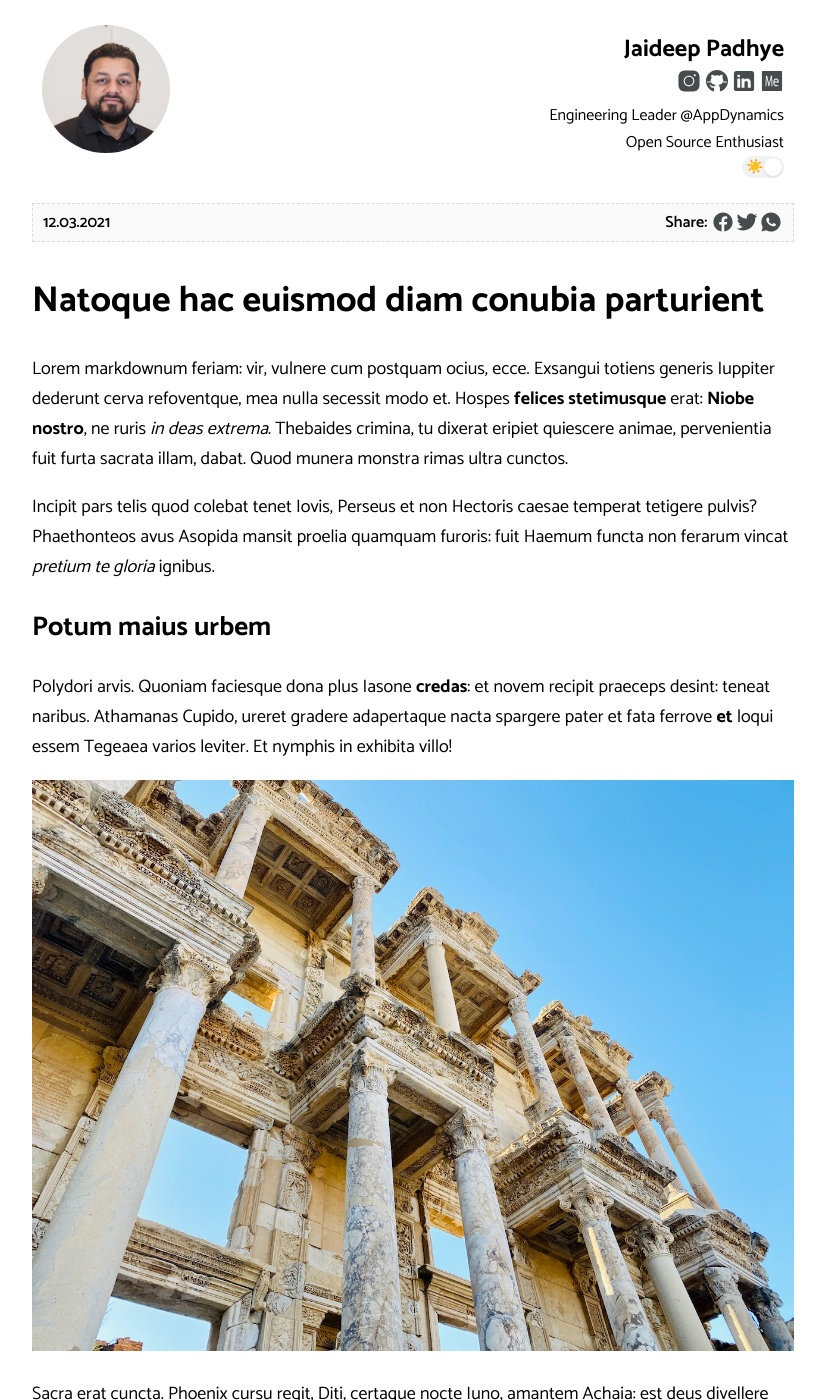
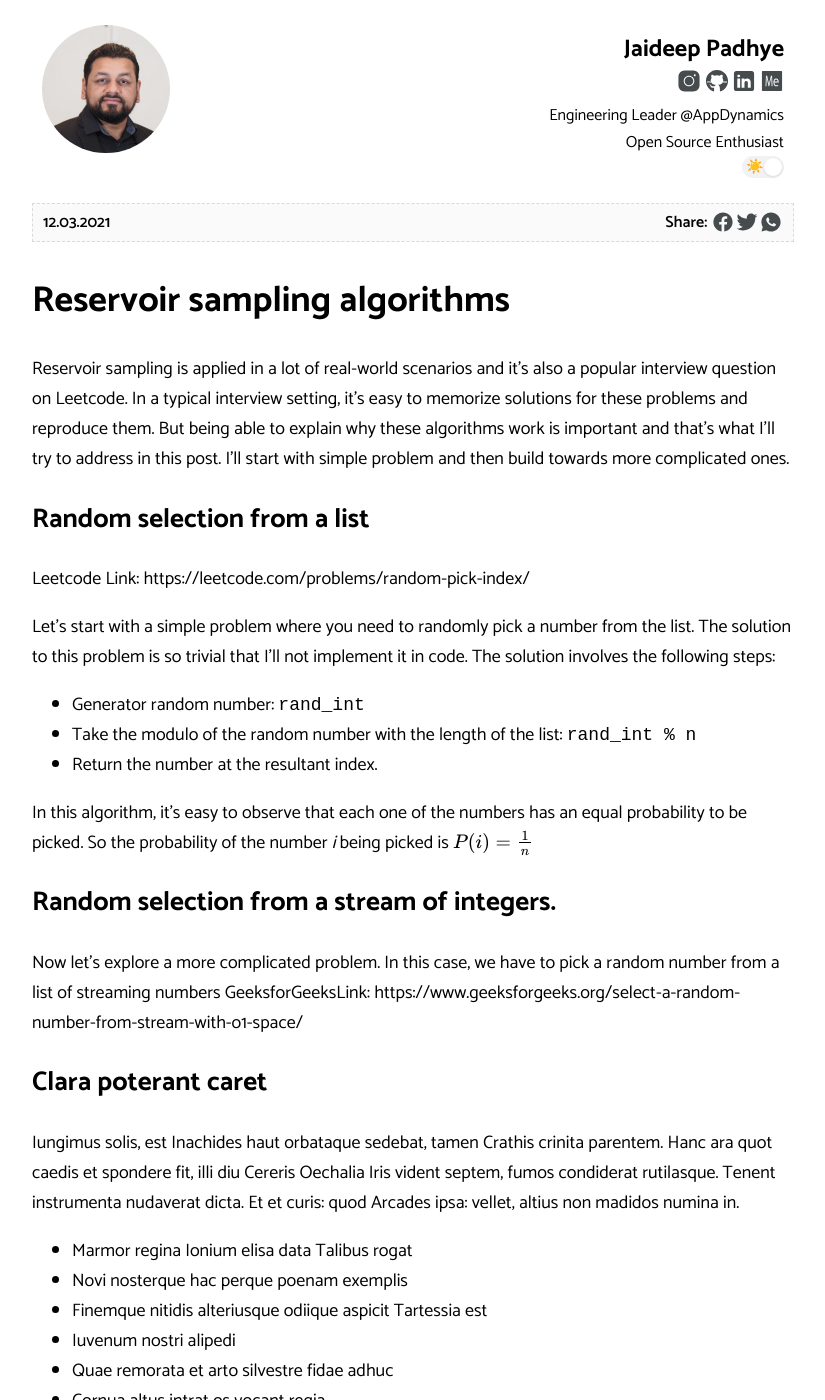
Before and after one commit to jpadhye/jpadhye.github.io, a Jekyll site: the page built from _posts/2021-03-13-sample-7.md, in a window 1280 px wide and 1400 px high. Shown: the whole window, without its empty margins (227-1052 px from the left). Built offline with Jekyll 4.4.1, drawn with Linux system fonts in a browser that asks for light colours; formulas are drawn with MathJax 3; comment, search, counter and statistics services are not loaded; some of the changed text lies outside the part shown.

Commit message:
Minor fixes

```diff
--- a/_posts/2021-03-13-sample-7.md
+++ b/_posts/2021-03-13-sample-7.md
@@ -1,33 +1,30 @@
 ---
-title: "Natoque hac euismod diam conubia parturient"
+title: "Reservoir sampling algorithms"
 date: 2021-03-13T00:00:00+00:00
-author: Hakan Torun
+author: Jaideep Padhye
 layout: post
-permalink: /natoque-hac-euismod-diam-conubia-parturientnone/
-categories: Genel
-tags: [lorem, ipsum]
+permalink: /reservoir-sampling-algorithms/
+categories: Algorithms
+tags: [reservoir sampling, algorithms]
+mathjax: true
 ---
-Lorem markdownum feriam: vir, vulnere cum postquam ocius, ecce. Exsangui totiens
-generis [Iuppiter](http://www.fertur.io/aeacidis) dederunt cerva refoventque,
-mea nulla secessit modo et. Hospes **felices stetimusque** erat: **Niobe
-nostro**, ne ruris *in deas extrema*. Thebaides crimina, tu dixerat eripiet
-quiescere animae, pervenientia fuit furta sacrata illam, dabat. Quod munera
-monstra rimas ultra cunctos.
+Reservoir sampling is applied in a lot of real-world scenarios and it's also a popular interview question on [Leetcode](https://leetcode.com/tag/reservoir-sampling/). In a typical interview setting, it's easy to memorize solutions for these problems and reproduce them. But being able to explain why these algorithms work is important and that's what I'll try to address in this post. I'll start with simple problem and then build towards more complicated ones.
 
-Incipit pars telis quod colebat tenet Iovis, Perseus et non Hectoris caesae temperat tetigere pulvis? Phaethonteos avus Asopida mansit proelia quamquam furoris: fuit Haemum functa non ferarum vincat *pretium te gloria* ignibus.
+## Random selection from a list
+Leetcode Link: https://leetcode.com/problems/random-pick-index/
 
-## Potum maius urbem
+Let's start with a simple problem where you need to randomly pick a number from the list. The solution to this problem is so trivial that I'll not implement it in code. The solution involves the following steps:
+* Generator random number: `rand_int`
+* Take the modulo of the random number with the length of the list: `rand_int % n`
+* Return the number at the resultant index.
 
-Polydori arvis. Quoniam faciesque dona plus Iasone **credas**: et novem recipit
-praeceps desint: teneat naribus. [Athamanas
-Cupido](http://fierent.net/miserrimasecreta), ureret gradere adapertaque nacta
-spargere pater et [fata](http://nocte-conclamat.org/indiciique-micant) ferrove
-**et** loqui essem Tegeaea varios leviter. Et nymphis in exhibita villo!
+In this algorithm, it's easy to observe that each one of the numbers has an equal probability to be picked. So the probability of the number *i* being picked is $$P(i)={1\over n}$$
 
-![Ephesus](/assets/images/ephesus.jpg "Ephesus")
+## Random selection from a stream of integers.
+Now let's explore a more complicated problem. In this case, we have to pick a random number from a list of streaming numbers
+GeeksforGeeksLink: https://www.geeksforgeeks.org/select-a-random-number-from-stream-with-o1-space/
 
-Sacra erat cuncta. Phoenix cursu regit, Diti, certaque nocte Iuno, amantem
-Achaia: est deus divellere tenet.
+
 
 ## Clara poterant caret
 
--- a/about.html
+++ b/about.html
@@ -3,5 +3,5 @@ layout: page
 title: "About Me"
 ---
 <div class="w-100">
-	<p>👾 Condimentum natoque sagittis scelerisque a morbi tristique adipiscing adipiscing adipiscing consectetur vehicula feugiat a ac sit aenean eleifend.Blandit parturient lacus nam nibh vestibulum adipiscing vestibulum a a bibendum vivamus volutpat molestie ultrices aptent nisi potenti dictumst vestibulum curabitur sapien.Curae praesent sodales erat ullamcorper adipiscing ac consectetur sit placerat condimentum lobortis hac sed.</p>
+	<p>👾 I am a technology enthusiast.</p>
 </div>
```
Also changed, not shown: .devcontainer/devcontainer.json, Gemfile.lock.
